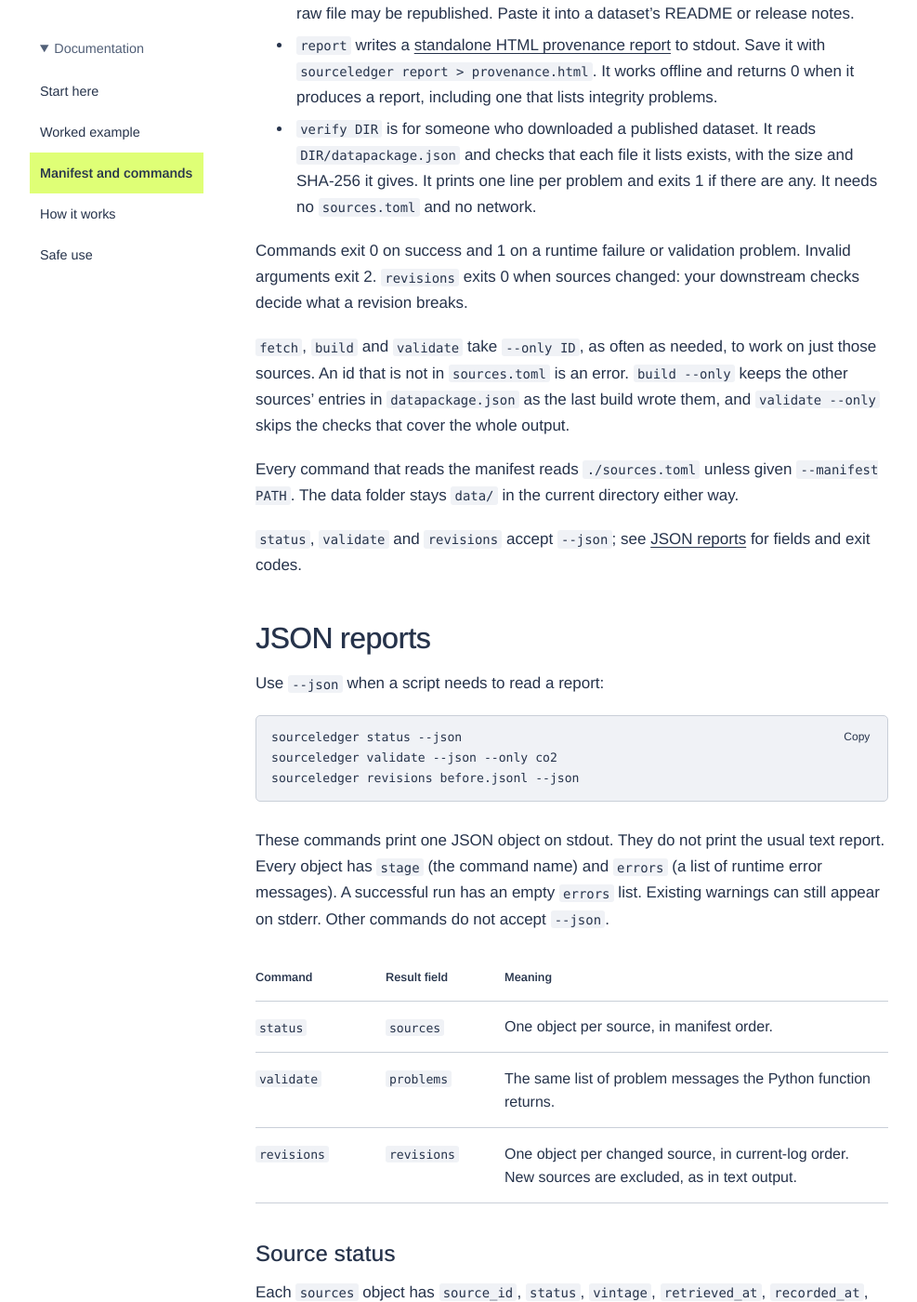
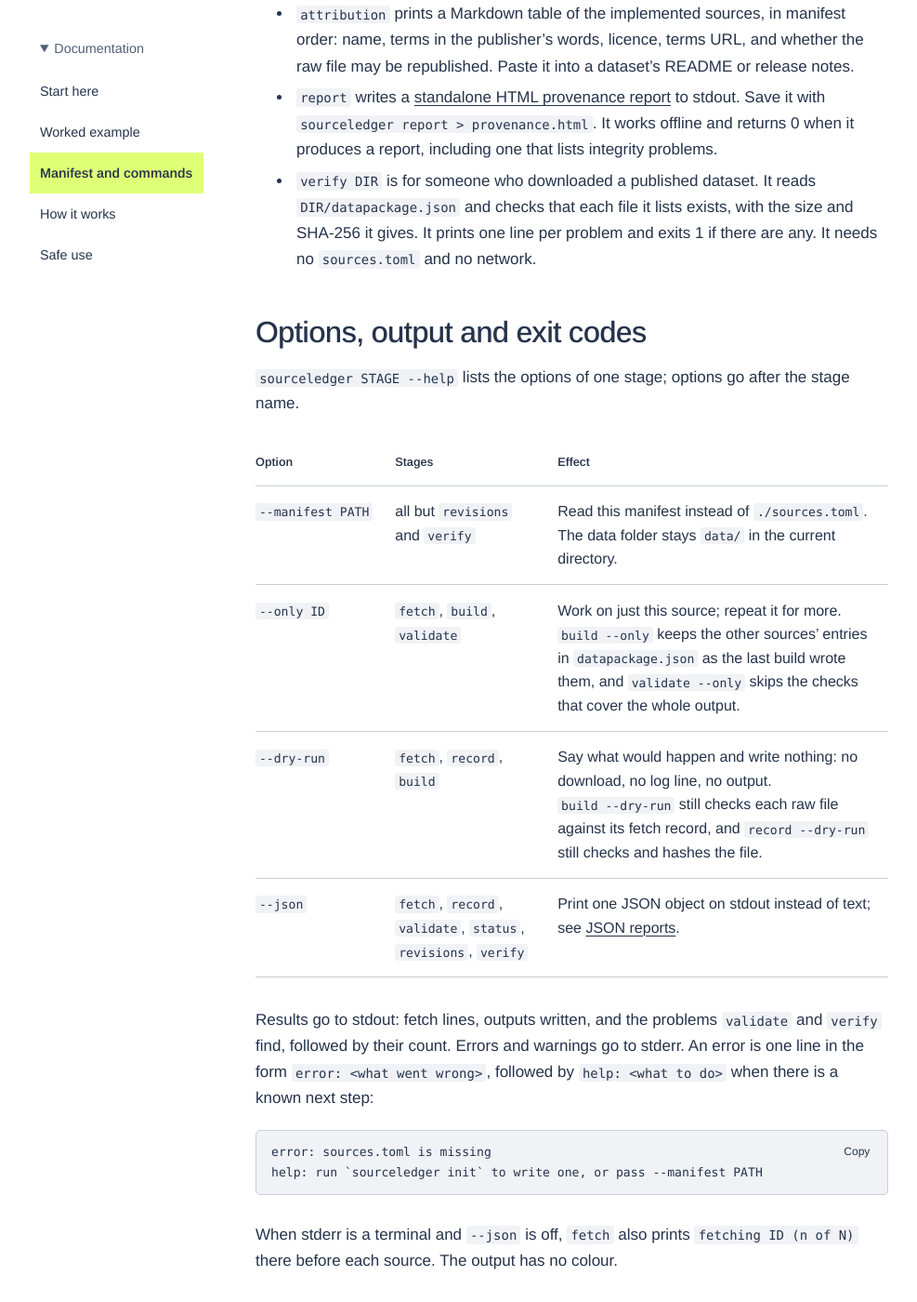
Before and after one commit to simonvanlierde/sourceledger, a Jekyll site: the page built from docs/reference.md, in a window 1280 px wide and 1400 px high, scrolled down 4430 px. Shown: the whole window at 93% size, without its empty margins (5-992 px from the left). Built offline with Jekyll 4.4.1, drawn with Linux system fonts in a browser that asks for light colours; some of the changed text lies outside the part shown.

Commit message:
docs: the CLI's options, output streams and exit codes
- reference: a table of which stage takes --manifest, --only, --dry-run
  and --json, the error shape, and the exit code table; JSON reports
  list fetch, record and verify, schema_version and error objects
- fetching, architecture and the tutorial give the new exit codes and
  the problem count on stdout
- README points from the first run to per-stage help and exit codes
- CHANGELOG: an upgrade note for scripts that call the CLI

Signed-off-by: Simon van Lierde <90462640+simonvanlierde@users.noreply.github.com>

````diff
--- a/docs/reference.md
+++ b/docs/reference.md
@@ -95,7 +95,8 @@
   `sig` is refused ([safe use](secure-use.md) lists the rule). The file must be a regular
   file within the source's `max_bytes`. The library function is `record()`. The report and
   `datapackage.json` show the output as recorded, not fetched, and `status` shows the record
-  time when there is no download time.
+  time when there is no download time. `--dry-run` makes every check and hashes the file,
+  then prints what it would record and writes nothing.
 - `revisions OLD_LOG` lists the sources whose bytes changed since an earlier copy of the
   log. Copy the log before you fetch (`cp data/fetches.jsonl before.jsonl`), then run
   `sourceledger revisions before.jsonl`. A weekly CI run can use it to report a
@@ -114,18 +115,37 @@
   SHA-256 it gives. It prints one line per problem and exits 1 if there are any. It needs
   no `sources.toml` and no network.
 
-Commands exit 0 on success and 1 on a runtime failure or validation problem.
-Invalid arguments exit 2. `revisions` exits 0 when sources changed: your downstream checks decide what a revision breaks.
+## Options, output and exit codes
 
-`fetch`, `build` and `validate` take `--only ID`, as often as needed, to work on just those
-sources. An id that is not in `sources.toml` is an error. `build --only` keeps the other
-sources' entries in `datapackage.json` as the last build wrote them, and
-`validate --only` skips the checks that cover the whole output.
+`sourceledger STAGE --help` lists the options of one stage; options go after the stage name.
 
-Every command that reads the manifest reads `./sources.toml` unless given `--manifest PATH`.
-The data folder stays `data/` in the current directory either way.
+| Option | Stages | Effect |
+| --- | --- | --- |
+| `--manifest PATH` | all but `revisions` and `verify` | Read this manifest instead of `./sources.toml`. The data folder stays `data/` in the current directory. |
+| `--only ID` | `fetch`, `build`, `validate` | Work on just this source; repeat it for more. `build --only` keeps the other sources' entries in `datapackage.json` as the last build wrote them, and `validate --only` skips the checks that cover the whole output. |
+| `--dry-run` | `fetch`, `record`, `build` | Say what would happen and write nothing: no download, no log line, no output. `build --dry-run` still checks each raw file against its fetch record, and `record --dry-run` still checks and hashes the file. |
+| `--json` | `fetch`, `record`, `validate`, `status`, `revisions`, `verify` | Print one JSON object on stdout instead of text; see [JSON reports](#json-reports). |
 
-`status`, `validate` and `revisions` accept `--json`; see [JSON reports](#json-reports) for fields and exit codes.
+Results go to stdout: fetch lines, outputs written, and the problems `validate` and
+`verify` find, followed by their count. Errors and warnings go to stderr. An error is
+one line in the form `error: <what went wrong>`, followed by `help: <what to do>` when
+there is a known next step:
+
+```text
+error: sources.toml is missing
+help: run `sourceledger init` to write one, or pass --manifest PATH
+```
+
+When stderr is a terminal and `--json` is off, `fetch` also prints `fetching ID (n of N)`
+there before each source. The output has no colour.
+
+| Exit code | Meaning |
+| --- | --- |
+| 0 | Done, with nothing to report. `revisions` exits 0 when sources changed: your downstream checks decide what a revision breaks. `report` exits 0 when it writes a report, even one that lists problems. |
+| 1 | Problems found: `validate` or `verify` found at least one. |
+| 2 | Usage error: an unknown stage or option, a missing argument, or an `--only` or `record` id that is not in `sources.toml`. Nothing is written. |
+| 3 | Could not run: a missing or invalid file, a failed download, or another fetch holding the lock. When some sources fail to fetch, the others are still written and logged. |
+| 130 | Interrupted with Ctrl-C. What finished before is kept. |
 
 ## JSON reports
 
@@ -135,18 +155,28 @@
 sourceledger status --json
 sourceledger validate --json --only co2
 sourceledger revisions before.jsonl --json
+sourceledger fetch --json
 ```
 
 These commands print one JSON object on stdout. They do not print the usual text report.
-Every object has `stage` (the command name) and `errors` (a list of runtime error messages).
-A successful run has an empty `errors` list. Existing warnings can still appear on stderr.
-Other commands do not accept `--json`.
+Every object has `schema_version` (now `1`; it goes up when a field changes meaning or
+goes away), `stage` (the command name) and `errors`. Each error is an object with
+`message` and `help`, the same two lines the text output prints; `help` is `null` when
+there is no known next step. A successful run has an empty `errors` list. Warnings can
+still appear on stderr. `init`, `build`, `attribution` and `report` do not accept `--json`.
 
 | Command | Result field | Meaning |
 | --- | --- | --- |
+| `fetch` | `records` | One fetch record per source fetched, with the fields of a line in `data/fetches.jsonl` and `new`: `true` when its bytes differ from the last ones logged. A run where some sources failed lists the ones that worked. |
+| `record` | `records` | The one record, as for `fetch`. |
 | `status` | `sources` | One object per source, in manifest order. |
 | `validate` | `problems` | The same list of problem messages the Python function returns. |
+| `verify` | `problems` | The same list of problem messages the Python function returns. |
 | `revisions` | `revisions` | One object per changed source, in current-log order. New sources are excluded, as in text output. |
+
+With `--dry-run`, the object also has `"dry_run": true`. `fetch --dry-run` lists
+`would_fetch`, one `{"source_id", "url"}` object per source, in place of `records`.
+`record --dry-run` gives the record it would write.
 
 ### Source status
 
@@ -170,20 +200,21 @@
 A validation run with no problems prints:
 
 ```json
-{"stage": "validate", "errors": [], "problems": []}
+{"schema_version": 1, "stage": "validate", "problems": [], "errors": []}
 ```
 
 Validation problems go in `problems` and cause exit code 1. Runtime failures, such as a
-missing manifest or log, go in `errors` and cause exit code 1. A failed run omits its
-result field. For example:
+missing manifest or log, go in `errors` and cause exit code 3. A failed run omits its
+result field, except `fetch`, which lists the sources that worked. For example:
 
 ```json
-{"stage": "status", "errors": ["sources.toml is missing"]}
+{"schema_version": 1, "stage": "status", "errors": [{"message": "sources.toml is missing", "help": "run `sourceledger init` to write one, or pass --manifest PATH"}]}
 ```
 
-Other successful reports exit 0. Finding revisions also exits 0: your downstream checks
-decide whether a revision breaks the dataset. Invalid command arguments, such as a
-missing `revisions` path, use argparse's text error on stderr and exit code 2.
+An `--only` id that is not in `sources.toml` is also reported in `errors`, with exit
+code 2. Other usage errors, such as a missing `revisions` path, are found before the
+stage runs: they print the text error on stderr and exit 2. The
+[exit code table](#options-output-and-exit-codes) holds the rest.
 
 These JSON structures are part of the CLI contract. Read fields by name; JSON object key
 order and whitespace are not significant. The [stability policy](https://github.com/simonvanlierde/sourceledger/blob/main/README.md#stability) applies.
````
Also changed, not shown: docs/architecture.md (+4 -2 lines), docs/fetching.md (+1 -1 lines), docs/getting-started.md (+1 -0 lines), CHANGELOG.md, README.md.
